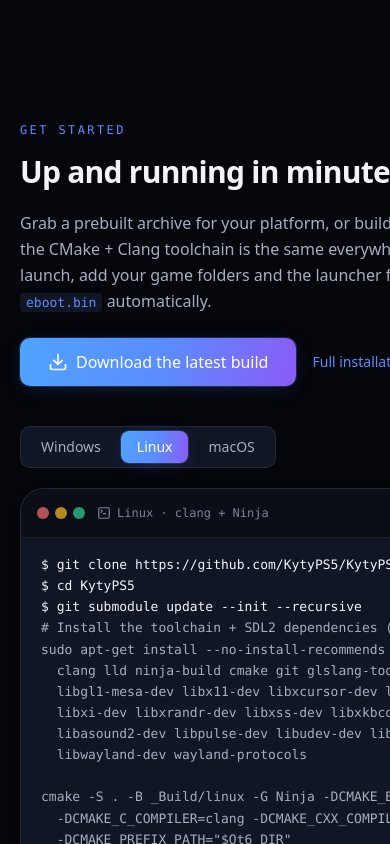
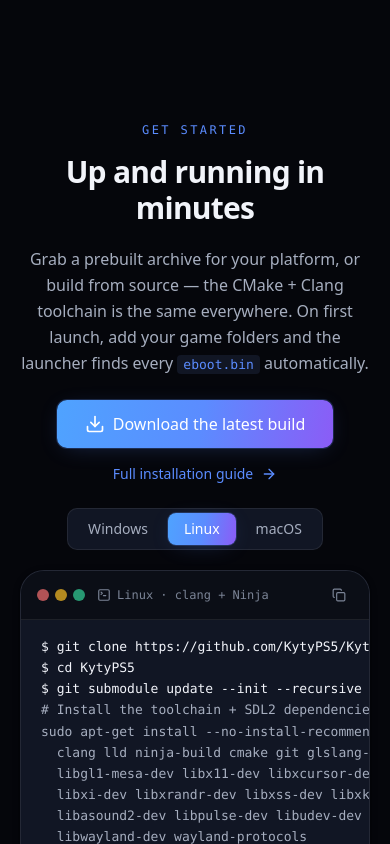
Before and after one commit to KytyPS5/kytyps5.github.io, a React (Vite) app: page / in a window 390 px wide. Shown: the part 2400-3244 px from the top of the page. Built offline with nearby package versions, Linux system fonts and the light colour scheme; no server answers.

Commit message:
fix: repair install-preview mobile layout

```diff
--- a/src/components/sections/install-preview.tsx
+++ b/src/components/sections/install-preview.tsx
@@ -8,9 +8,9 @@
 
 export function InstallPreview() {
   return (
-    <div className="grid items-center gap-10 lg:grid-cols-2 lg:gap-16">
+    <div className="grid grid-cols-1 items-center gap-6 lg:grid-cols-2 lg:gap-16">
       <Reveal from="left" className="flex flex-col">
-        <div>
+        <div className="flex flex-col items-center text-center lg:text-start lg:items-start">
           <p className="font-mono text-xs uppercase tracking-[0.2em] text-accent">Get started</p>
           <h2 className="mt-4 font-display text-3xl font-semibold tracking-tight sm:text-4xl">
             Up and running in minutes
@@ -24,7 +24,7 @@
             </code>{" "}
             automatically.
           </p>
-          <div className="mt-6 flex flex-wrap items-center gap-4">
+          <div className="mt-6 flex flex-wrap items-center justify-center gap-4 ">
             <Button asChild size="lg">
               <Link to="/download">
                 <Download className="size-5" aria-hidden="true" />
@@ -46,7 +46,7 @@
       </Reveal>
       <Reveal from="right" delay={0.12}>
         <Tabs defaultValue="linux">
-          <TabsList aria-label="Choose your operating system">
+          <TabsList aria-label="Choose your operating system" className="mx-auto flex w-fit lg:mx-0 lg:inline-flex">
             <TabsTrigger value="windows">Windows</TabsTrigger>
             <TabsTrigger value="linux">Linux</TabsTrigger>
             <TabsTrigger value="macos">macOS</TabsTrigger>
```
